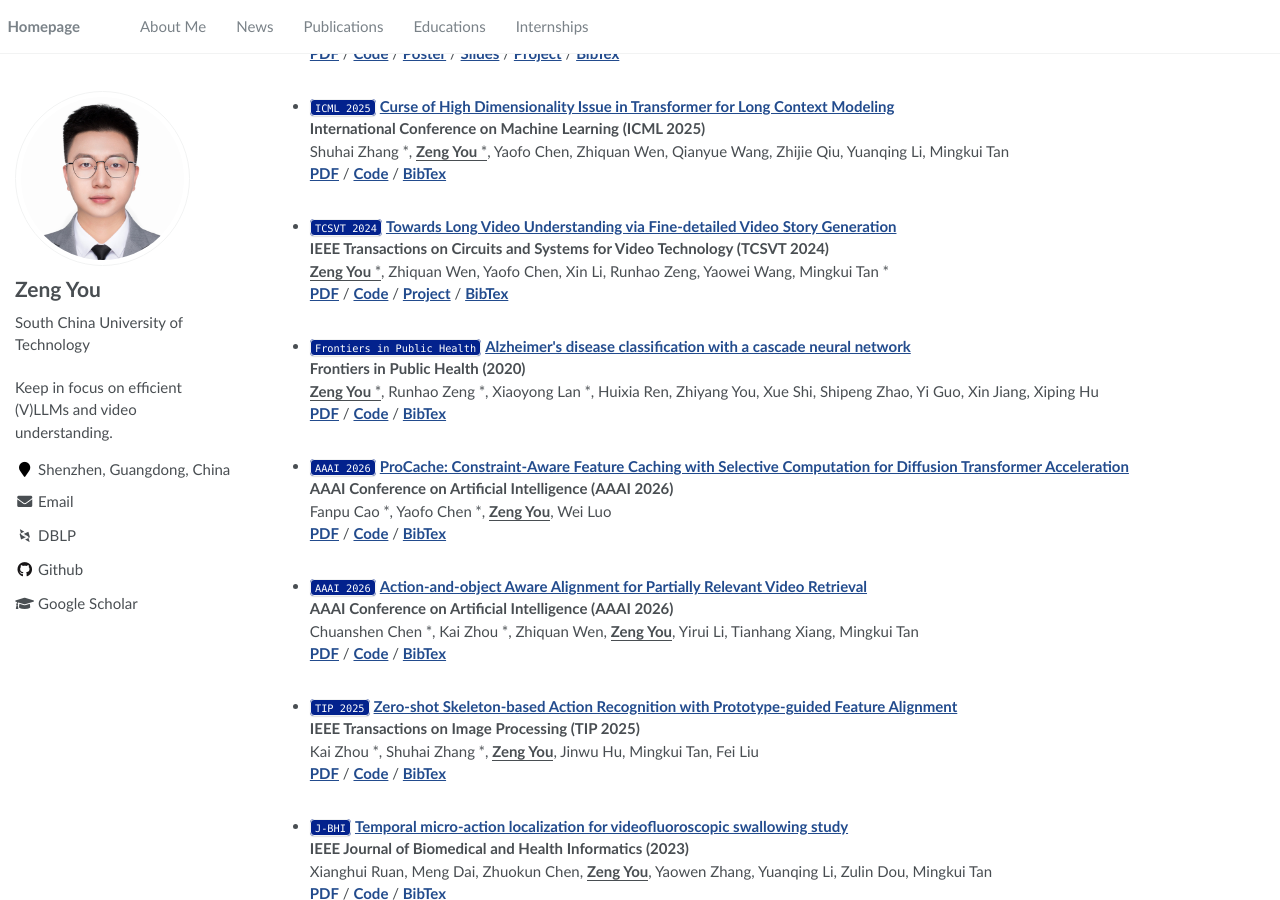
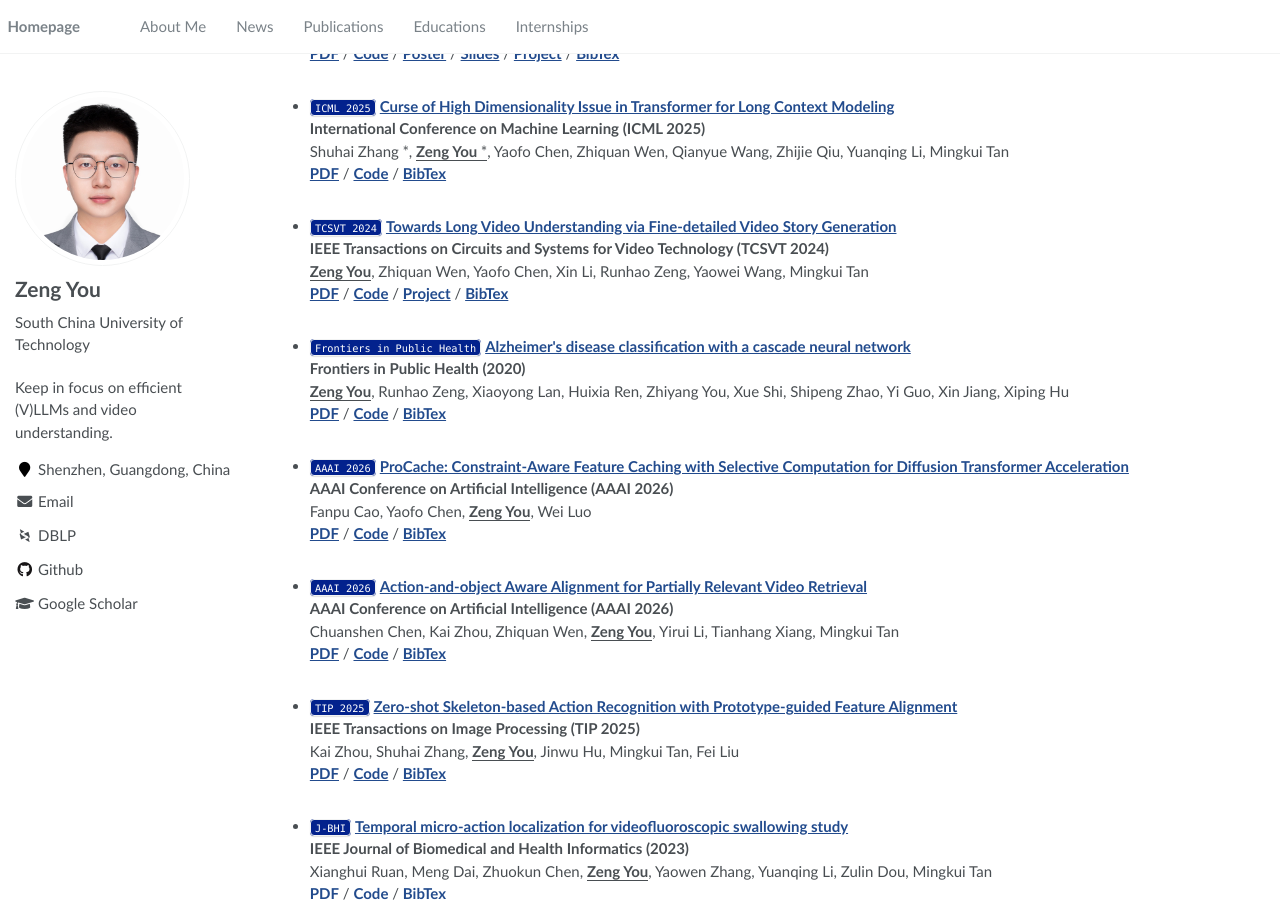
Before and after one commit to bolixinyu/homepage, a Jekyll site: the page built from _pages/about.md, in a window 1280 px wide and 900 px high, scrolled down 1010 px. Built offline with Jekyll 4.4.1, drawn with Linux system fonts in a browser that asks for light colours; some web fonts are replaced; formulas are drawn with MathJax 3.

```diff
--- a/_pages/about.md
+++ b/_pages/about.md
@@ -75,7 +75,7 @@ Shuhai Zhang $^*$, <u><strong>Zeng You</strong> $^*$</u>, Yaofo Chen, Zhiquan We
 <li><code>TCSVT 2024</code> <a href="https://ieeexplore.ieee.org/abstract/document/10789221"><strong>Towards Long Video Understanding via Fine-detailed Video Story Generation</strong></a> <br>
 <strong>IEEE Transactions on Circuits and Systems for Video Technology (TCSVT 2024)</strong><br>
 
-<u><strong>Zeng You</strong> $^*$</u>, Zhiquan Wen, Yaofo Chen, Xin Li, Runhao Zeng, Yaowei Wang, Mingkui Tan $^*$ <br>
+<u><strong>Zeng You</strong></u>, Zhiquan Wen, Yaofo Chen, Xin Li, Runhao Zeng, Yaowei Wang, Mingkui Tan<br>
 
 <a href="https://arxiv.org/pdf/2412.06182"><strong>PDF</strong></a> / <a href="https://github.com/bolixinyu/FDVS"><strong>Code</strong></a> / <a href="https://bolixinyu.github.io/FDVS/"><strong>Project</strong></a> / <a href="./bibs/fdvs.txt"><strong>BibTex</strong></a> </li>
 <br>
@@ -85,7 +85,7 @@ Shuhai Zhang $^*$, <u><strong>Zeng You</strong> $^*$</u>, Yaofo Chen, Zhiquan We
 
 <strong>Frontiers in Public Health (2020)</strong><br>
 
-<u><strong>Zeng You</strong> $^*$</u>, Runhao Zeng $^*$, Xiaoyong Lan $^*$, Huixia Ren, Zhiyang You, Xue Shi, Shipeng Zhao, Yi Guo, Xin Jiang, Xiping Hu <br>
+<u><strong>Zeng You</strong></u>, Runhao Zeng, Xiaoyong Lan, Huixia Ren, Zhiyang You, Xue Shi, Shipeng Zhao, Yi Guo, Xin Jiang, Xiping Hu <br>
 
 <a href="https://www.frontiersin.org/journals/public-health/articles/10.3389/fpubh.2020.584387/pdf"><strong>PDF</strong></a> / <a href=""><strong>Code</strong></a> / <a href="./bibs/cascade.txt"><strong>BibTex</strong></a> </li><br>
 
@@ -94,7 +94,7 @@ Shuhai Zhang $^*$, <u><strong>Zeng You</strong> $^*$</u>, Yaofo Chen, Zhiquan We
 
 <strong>AAAI Conference on Artificial Intelligence (AAAI 2026)</strong><br>
 
-Fanpu Cao $^*$, Yaofo Chen $^*$, <u><strong>Zeng You</strong></u>, Wei Luo<br>
+Fanpu Cao, Yaofo Chen, <u><strong>Zeng You</strong></u>, Wei Luo<br>
 
 <a href=""><strong>PDF</strong></a> / <a href=""><strong>Code</strong></a> / <a href=""><strong>BibTex</strong></a> </li><br>
 
@@ -103,14 +103,14 @@ Fanpu Cao $^*$, Yaofo Chen $^*$, <u><strong>Zeng You</strong></u>, Wei Luo<br>
 
 <strong>AAAI Conference on Artificial Intelligence (AAAI 2026)</strong><br>
 
-Chuanshen Chen $^*$, Kai Zhou $^*$, Zhiquan Wen, <u><strong>Zeng You</strong></u>, Yirui Li, Tianhang Xiang, Mingkui Tan<br>
+Chuanshen Chen, Kai Zhou, Zhiquan Wen, <u><strong>Zeng You</strong></u>, Yirui Li, Tianhang Xiang, Mingkui Tan<br>
 
 <a href=""><strong>PDF</strong></a> / <a href=""><strong>Code</strong></a> / <a href=""><strong>BibTex</strong></a> </li><br>
 
 <!-- TIP -->
 <li><code>TIP 2025</code> <a href="https://ieeexplore.ieee.org/document/11083680"><strong>Zero-shot Skeleton-based Action Recognition with Prototype-guided Feature Alignment</strong></a><br>
 <strong>IEEE Transactions on Image Processing (TIP 2025)</strong><br>
-Kai Zhou $^*$, Shuhai Zhang $^*$, <u><strong>Zeng You</strong></u>, Jinwu Hu, Mingkui Tan, Fei Liu<br>
+Kai Zhou, Shuhai Zhang, <u><strong>Zeng You</strong></u>, Jinwu Hu, Mingkui Tan, Fei Liu<br>
 
 <a href="https://arxiv.org/pdf/2507.00566v1"><strong>PDF</strong></a> / <a href="https://github.com/kaai520/PGFA"><strong>Code</strong></a> / <a href="./bibs/pgfa.txt"><strong>BibTex</strong></a> </li>
 <br>
```
